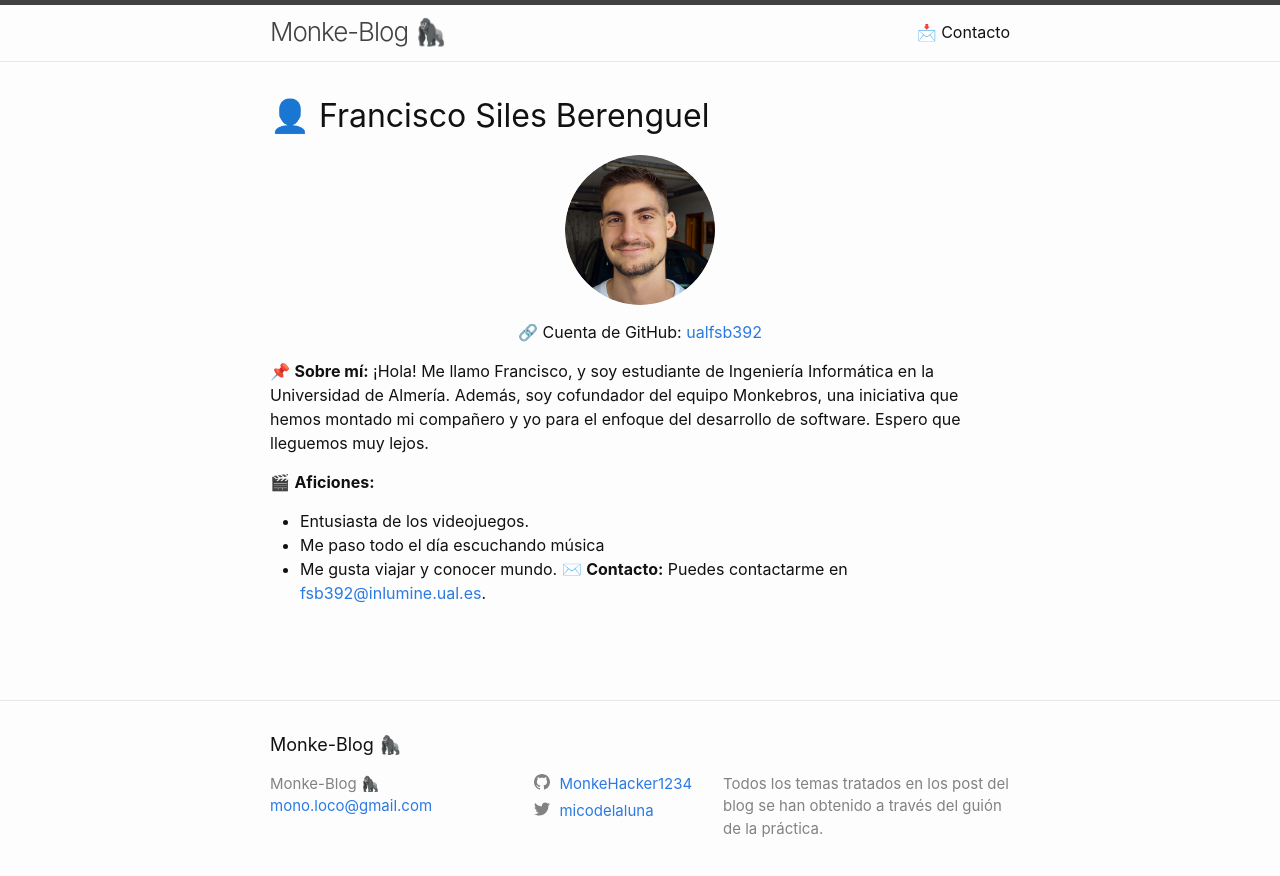
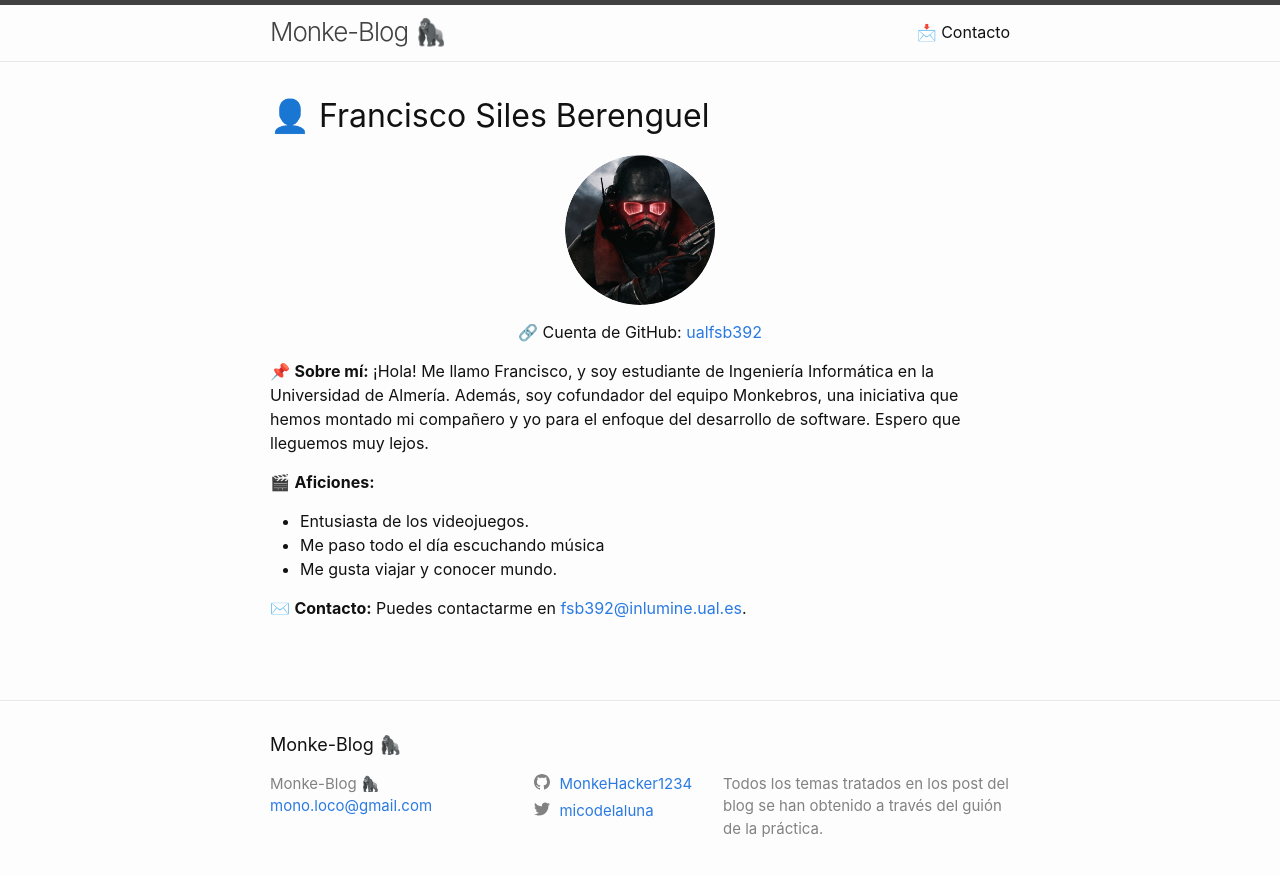
Before and after one commit to ualhmis2025-monkebros/Gorila-Blog, a Jekyll site: the page built from miembros/francisco.md, in a window 1280 px wide. Shown: the top 876 px of the page. Built offline with Jekyll 4.4.1, drawn with Linux system fonts in a browser that asks for light colours.

Commit message:
pagina de francisco alterada

```diff
--- a/index.markdown
+++ b/index.markdown
@@ -4,7 +4,7 @@ title: "Cómo crear un blog utilizando Jekyll"
 ---
 
 # Cómo crear un blog utilizando Jekyll
- <img src="https://github.com/ualhmis2025-monkebros/Monke-Blog/blob/paco/Img/1708339_18a55.gif" alt="gorila gracioso" style="width: 50px; height: 50px; border-radius: 50%; object-fit: cover; display: block; margin: 0 auto;"> <br>
+
 Bienvenidos a nuestro blog, un espacio donde compartimos conocimientos sobre desarrollo web utilizando Jekyll para la asignatura de "Herramientas y Metodologías de Ingeniería de Software".
 
 ---
--- a/miembros/francisco.md
+++ b/miembros/francisco.md
@@ -6,7 +6,7 @@ permalink: /miembros/francisco/
 
 # 👤 Francisco Siles Berenguel
 
-<img src="/assets/manuel.png" alt="Icono de Francisco" style="width: 150px; height: 150px; border-radius: 50%; object-fit: cover; display: block; margin: 0 auto;">
+<img src="/assets/francisco.png" alt="Icono de Francisco" style="width: 150px; height: 150px; border-radius: 50%; object-fit: cover; display: block; margin: 0 auto;">
 
 <p style="text-align: center;">🔗 Cuenta de GitHub: <a href="https://github.com/ualfsb392">ualfsb392</a></p>
 
@@ -17,5 +17,6 @@ permalink: /miembros/francisco/
 - Entusiasta de los videojuegos.
 - Me paso todo el día escuchando música
 - Me gusta viajar y conocer mundo.
+
 ✉️ **Contacto:**
 Puedes contactarme en [fsb392@inlumine.ual.es](mailto:fsb392@inlumine.ual.es).
```
Also changed, not shown: assets/francisco.png (added).
